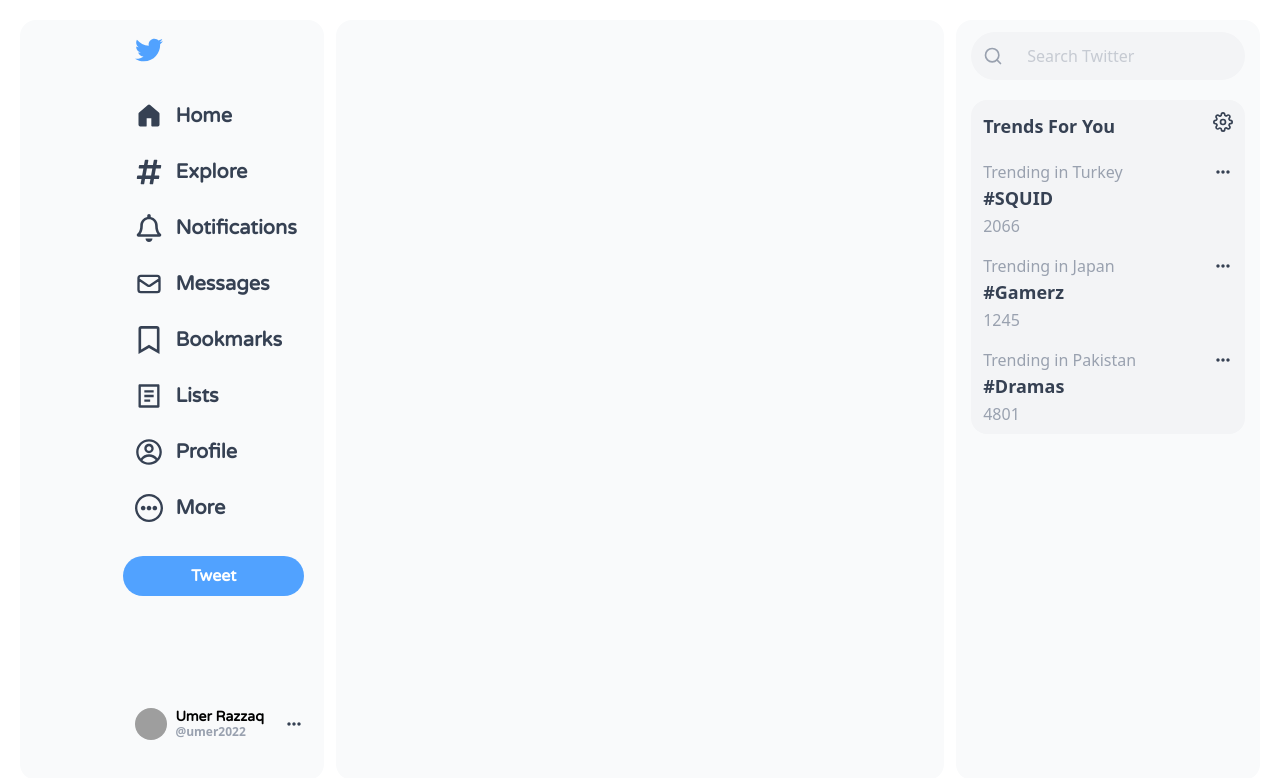
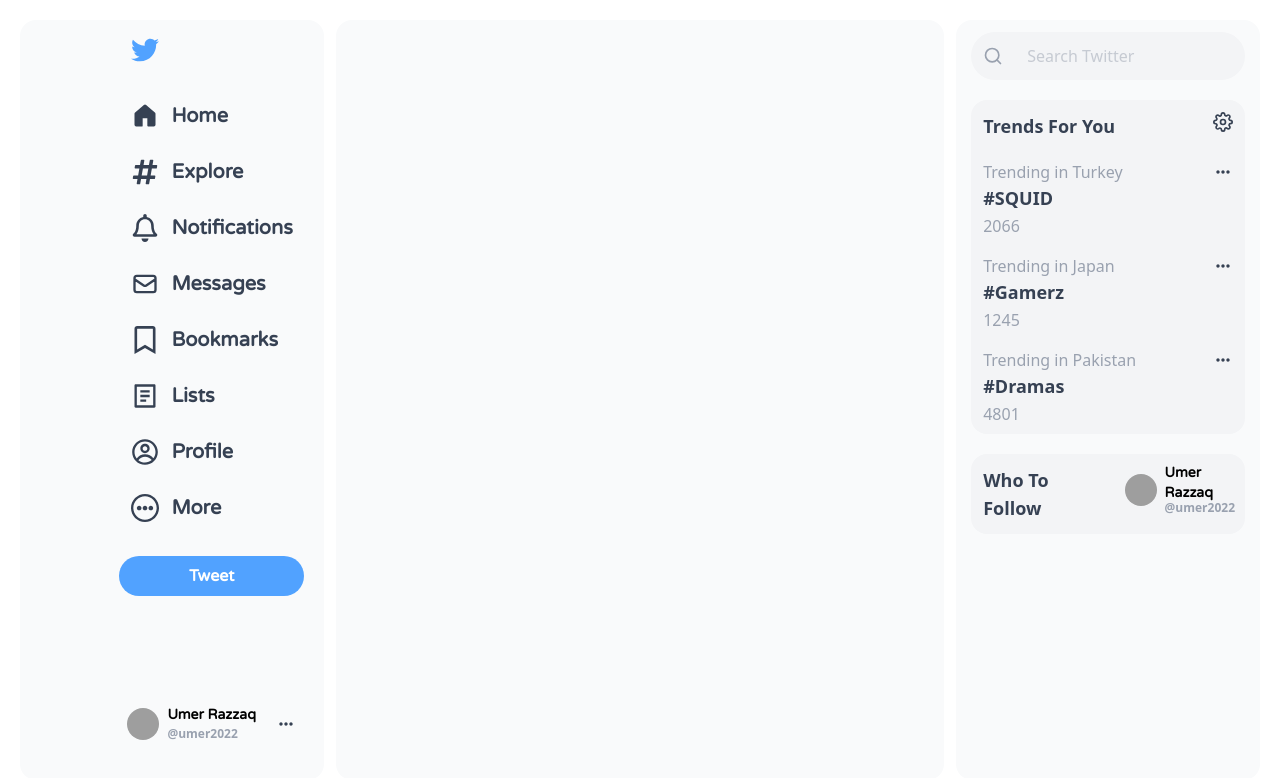
Before and after one commit to UmerAalam/twitter-clone, a React (Vite) app: page / in a window 1280 px wide. Shown: the top 778 px of the page. Built offline with nearby package versions, Linux system fonts and the light colour scheme; grey boxes are pictures that could not be loaded.

Commit message:
Who-To-Follow-Started

```diff
--- /dev/null
+++ b/src/components/FollowAccount.jsx
@@ -0,0 +1,21 @@
+import React from "react";
+const FollowAccount = () => {
+  return (
+    <div className="p-3">
+      <div className="inline-flex gap-2 justify-center rounded-full hover:bg-gray-100 h-12 items-center">
+        <img
+          className="ml-3 rounded-full w-8 h-8 object-cover my-auto"
+          width={200}
+          src="https://cdn.prod.website-files.com/62d84e447b4f9e7263d31e94/6399a4d27711a5ad2c9bf5cd_ben-sweet-2LowviVHZ-E-unsplash-1.jpeg"
+          alt="profile-image"
+        />
+        <div className="font-bold size-fit">
+          <h2 className="text-sm">Umer Razzaq</h2>
+          <h3 className="text-gray-400 -mt-1 text-[12px]">@umer2022</h3>
+        </div>
+      </div>
+    </div>
+  );
+};
+
+export default FollowAccount;
--- a/src/components/MenuProfile.jsx
+++ b/src/components/MenuProfile.jsx
@@ -3,16 +3,16 @@
 import { MdOutlineMoreHoriz } from "react-icons/md";
 const MenuProfile = () => {
   return (
-    <div className="inline-flex gap-2 justify-center rounded-full hover:bg-gray-100 h-12 items-center">
+    <div className="select-none p-2 inline-flex gap-2 justify-center rounded-full hover:bg-gray-100 h-12 items-center">
       <img
-        className="ml-3 rounded-full w-8 h-8 object-cover my-auto"
+        className="rounded-full w-8 h-8 object-cover my-auto"
         width={200}
         src="https://cdn.prod.website-files.com/62d84e447b4f9e7263d31e94/6399a4d27711a5ad2c9bf5cd_ben-sweet-2LowviVHZ-E-unsplash-1.jpeg"
         alt="profile-image"
       />
       <div className="font-bold size-fit">
         <h2 className="text-sm">Umer Razzaq</h2>
-        <h3 className="text-gray-400 -mt-1 text-[12px]">@umer2022</h3>
+        <h3 className="text-gray-400 text-[12px]">@umer2022</h3>
       </div>
       <IconButton
         icon={<MdOutlineMoreHoriz className="text-right" size={20} />}
--- a/src/components/TrendingForYou.jsx
+++ b/src/components/TrendingForYou.jsx
@@ -2,10 +2,11 @@
 import { FiSettings } from "react-icons/fi";
 import IconButton from "./IconButton";
 import TrendingTweet from "../components/TrendingTweet";
+import WhoToFollow from "./WhoToFollow";
 const TrendingForYou = () => {
   return (
     <>
-      <div className="w-[90%] rounded-2xl bg-gray-100">
+      <div className="select-none w-9/10 rounded-2xl bg-gray-100">
         <div className="flex justify-between">
           <div className="font-bold inline-flex p-3 text-lg text-gray-700">
             Trends For You
@@ -19,6 +20,7 @@
         <TrendingTweet tag="Gamerz" country="Japan" tweetCount={1245} />
         <TrendingTweet tag="Dramas" country="Pakistan" tweetCount={4801} />
       </div>
+      <WhoToFollow />
     </>
   );
 };
--- a/src/components/TrendingTweet.jsx
+++ b/src/components/TrendingTweet.jsx
@@ -9,7 +9,7 @@
 }) => {
   return (
     <>
-      <div className="py-2 px-3 text-gray-400 font-medium rounded-2xl hover:bg-gray-200 ">
+      <div className="cursor-pointer py-2 px-3 text-gray-400 font-medium rounded-2xl hover:bg-gray-200 ">
         <div className="flex justify-between">
           <span>Trending in {country}</span>
           <IconButton icon={<MdOutlineMoreHoriz size={20} />} />
--- /dev/null
+++ b/src/components/WhoToFollow.jsx
@@ -0,0 +1,16 @@
+import React from "react";
+import FollowAccount from "./FollowAccount";
+const WhoToFollow = () => {
+  return (
+    <div className="w-9/10 rounded-2xl bg-gray-100">
+      <div className="flex justify-between">
+        <div className="font-bold inline-flex p-3 text-lg text-gray-700">
+          Who To Follow
+        </div>
+        <FollowAccount />
+      </div>
+    </div>
+  );
+};
+
+export default WhoToFollow;
```
